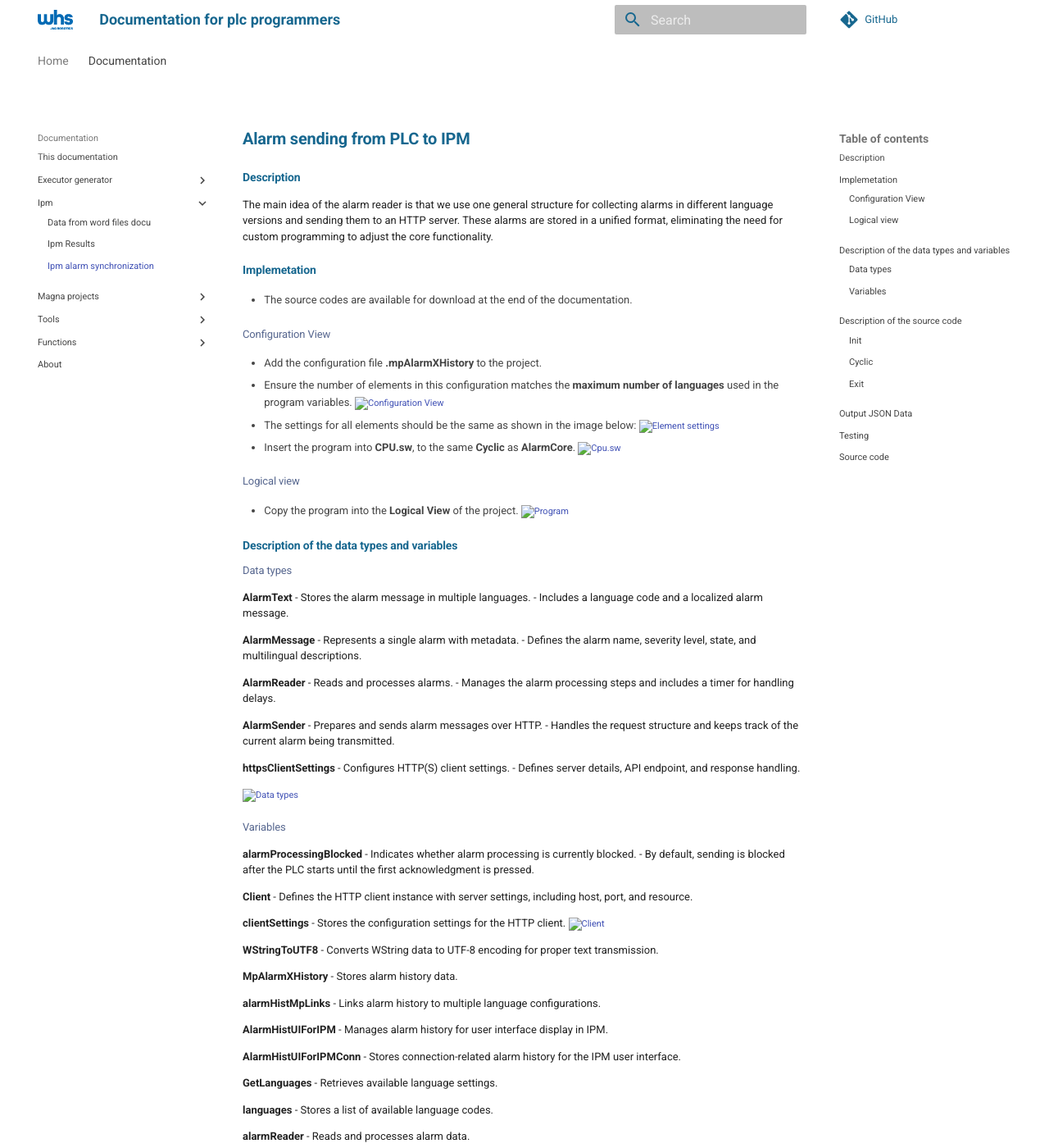
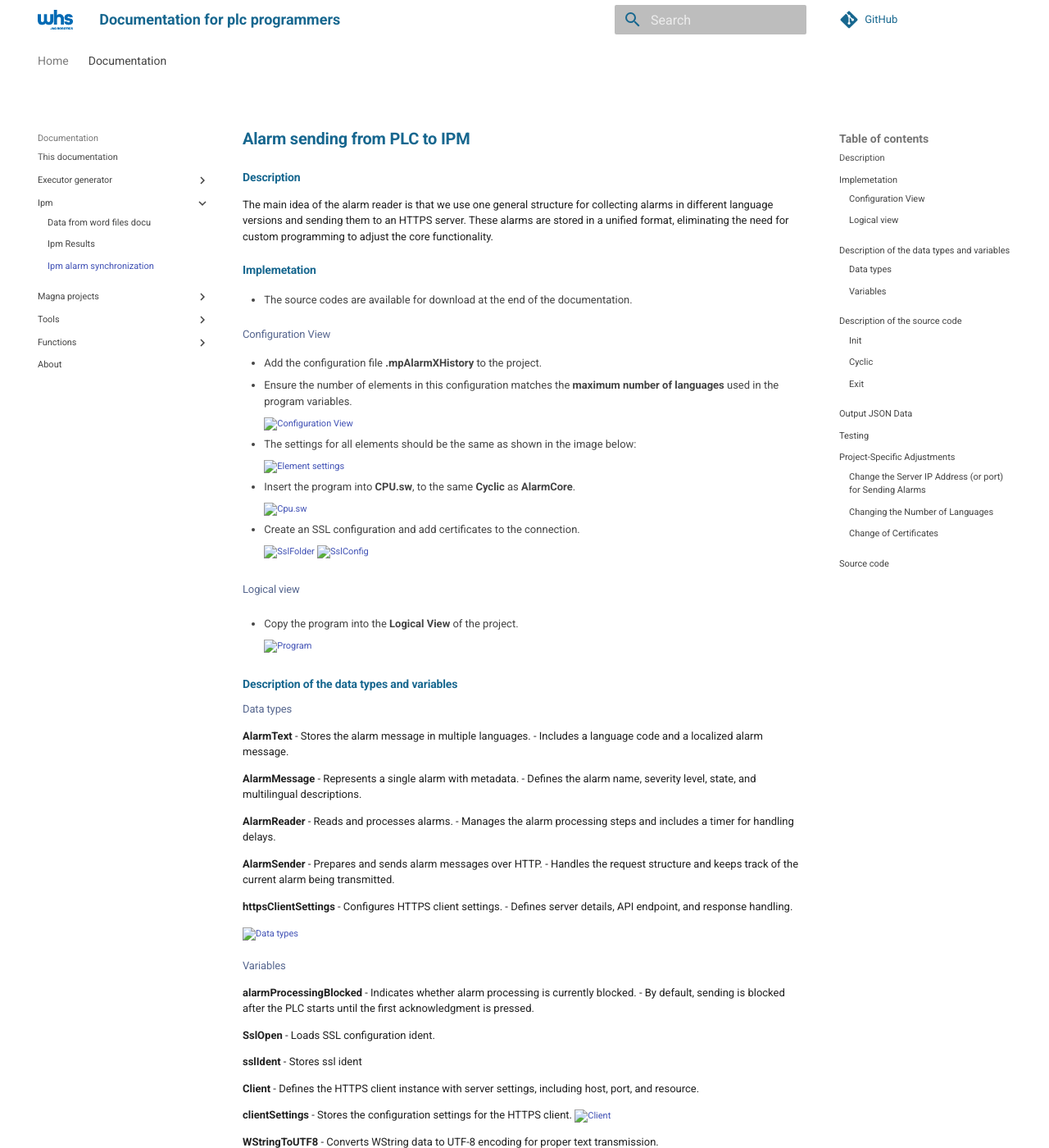
Before and after one commit to RT-whs/ExecutorGeneratorDocumentation, an MkDocs documentation site: the page built from docs/Ipm/IpmAlarmInterface.md, in a window 1280 px wide and 1400 px high. Shown: the whole window at 82% size. Built offline with MkDocs 1.6.1 and Material for MkDocs 9.7.7, drawn with Linux system fonts in a browser that asks for light colours; comment, search, counter and statistics services are not loaded; some of the changed text lies outside the part shown.

Commit message:
Update AlarmSync docu with https version

````diff
--- a/docs/Ipm/IpmAlarmInterface.md
+++ b/docs/Ipm/IpmAlarmInterface.md
@@ -1,22 +1,33 @@
 # Alarm sending from PLC to IPM
 
 ## Description
-The main idea of the alarm reader is that we use one general structure for collecting alarms in different language versions and sending them to an HTTP server. These alarms are stored in a unified format, eliminating the need for custom programming to adjust the core functionality.
+The main idea of the alarm reader is that we use one general structure for collecting alarms in different language versions and sending them to an HTTPS server. These alarms are stored in a unified format, eliminating the need for custom programming to adjust the core functionality.
 
 ## Implemetation
 - The source codes are available for download at the end of the documentation.
 ### Configuration View
 - Add the configuration file **.mpAlarmXHistory** to the project.
 - Ensure the number of elements in this configuration matches the **maximum number of languages** used in the program variables.
+
     <img src="sources/AlarmSynConfView.png" alt="Configuration View">
+
 - The settings for all elements should be the same as shown in the image below:
+
     <img src="sources/AlarmSynConfViewSettings.png" alt="Element settings">
- - Insert the program into **CPU.sw**, to the same **Cyclic** as **AlarmCore**.
+
+- Insert the program into **CPU.sw**, to the same **Cyclic** as **AlarmCore**.
+
     <img src="sources/CpuSW.png" alt="Cpu.sw">
+
+- Create an SSL configuration and add certificates to the connection.
+
+	<img src="sources/SSLfolder.png" alt="SslFolder">
+	<img src="sources/SSLConfig.png" alt="SslConfig">
 
 ### Logical view
  - Copy the program into the **Logical View** of the project.
-    <img src="sources/PrgInserting.png" alt="Program">
+
+	<img src="sources/PrgInserting.png" alt="Program">
 
 ## Description of the data types and variables
 ### Data types
@@ -37,7 +48,7 @@ The main idea of the alarm reader is that we use one general structure for colle
 - Handles the request structure and keeps track of the current alarm being transmitted.
 
 **httpsClientSettings**
-- Configures HTTP(S) client settings.
+- Configures HTTPS client settings.
 - Defines server details, API endpoint, and response handling.
 
 <img src="sources/DataTypes.png" alt="Data types">
@@ -47,11 +58,17 @@ The main idea of the alarm reader is that we use one general structure for colle
 - Indicates whether alarm processing is currently blocked.
 - By default, sending is blocked after the PLC starts until the first acknowledgment is pressed.
 
+**SslOpen**
+- Loads SSL configuration ident.
+
+**sslIdent**
+- Stores ssl ident
+
 **Client**
-- Defines the HTTP client instance with server settings, including host, port, and resource.
+- Defines the HTTPS client instance with server settings, including host, port, and resource.
 
 **clientSettings**
-- Stores the configuration settings for the HTTP client.
+- Stores the configuration settings for the HTTPS client.
     <img src="sources/ClientSet.png" alt="Client">
 
 **WStringToUTF8**
@@ -148,12 +165,22 @@ The main idea of the alarm reader is that we use one general structure for colle
 		}
 	```
 
+- Get the **sslIdent**
+??? example "Getting sslIdent"
+	``` c
+		SslOpen.Execute = true;
+		brsstrcpy((UDINT) SslOpen.Name, (UDINT) "IPM_AlarmTLS");
+		ArSslOpen(&SslOpen);
+		sslIdent = SslOpen.Ident;
+	```
+
 - The **httpsClient** settings are initialized.
 
 ??? example "Setting httpClient"
 	``` c
 		Client.method 			= httpMETHOD_POST;
 		Client.option 			= httpOPTION_HTTP_11;
+		Client.sslCfgIdent		= sslIdent;
 		Client.pHost 			= &clientSettings.host;
 		Client.hostPort			= clientSettings.hostPort;
 		Client.pUri 			= &clientSettings.resource;
@@ -331,6 +358,20 @@ The program consists of two step-based state machines:
 - To test alarm sending, you can use the **Mockoon** software:
 https://mockoon.com/download/
 
+## Project-Specific Adjustments
+### Change the Server IP Address (or port) for Sending Alarms
+- To change the server IP address, we need to update the **clientSettings.host** and **clientSettings.requestHeader.host** variables.
+- To change the server port, we need to update the **clientSettings.hostPort**.
+
+### Changing the Number of Languages
+1. Add Additional Elements in **.mpAlarmXHistory**
+2. Change the Variable **MAX_LANGUAGES**
+3. Connect New Elements to **alarmHistMpLinks** in the **INIT** Section
+
+### Change of Certificates
+- We will request the cellInterfaceService certificates for the current project from the IPM team.
+- Then, we will replace the existing certificates in the template with the updated ones.
+
 ## Source code
 Complete source code for download (After clicking, it takes a moment before the download starts):
 [AlarmMessenger](sources/AlarmMessenger.zip)
````
Also changed, not shown: docs/Ipm/sources/SSLConfig.png (added), docs/Ipm/sources/SSLfolder.png (added), docs/Ipm/sources/Variables.png.
